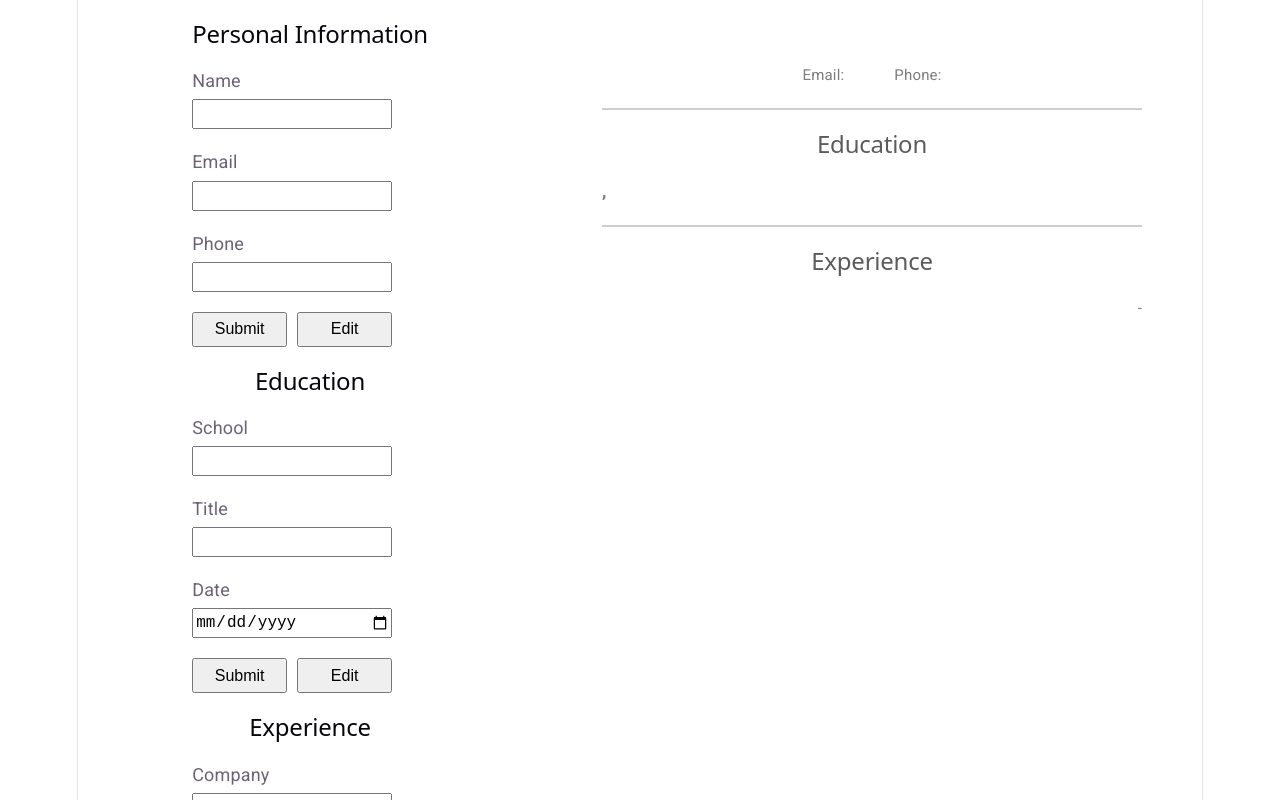
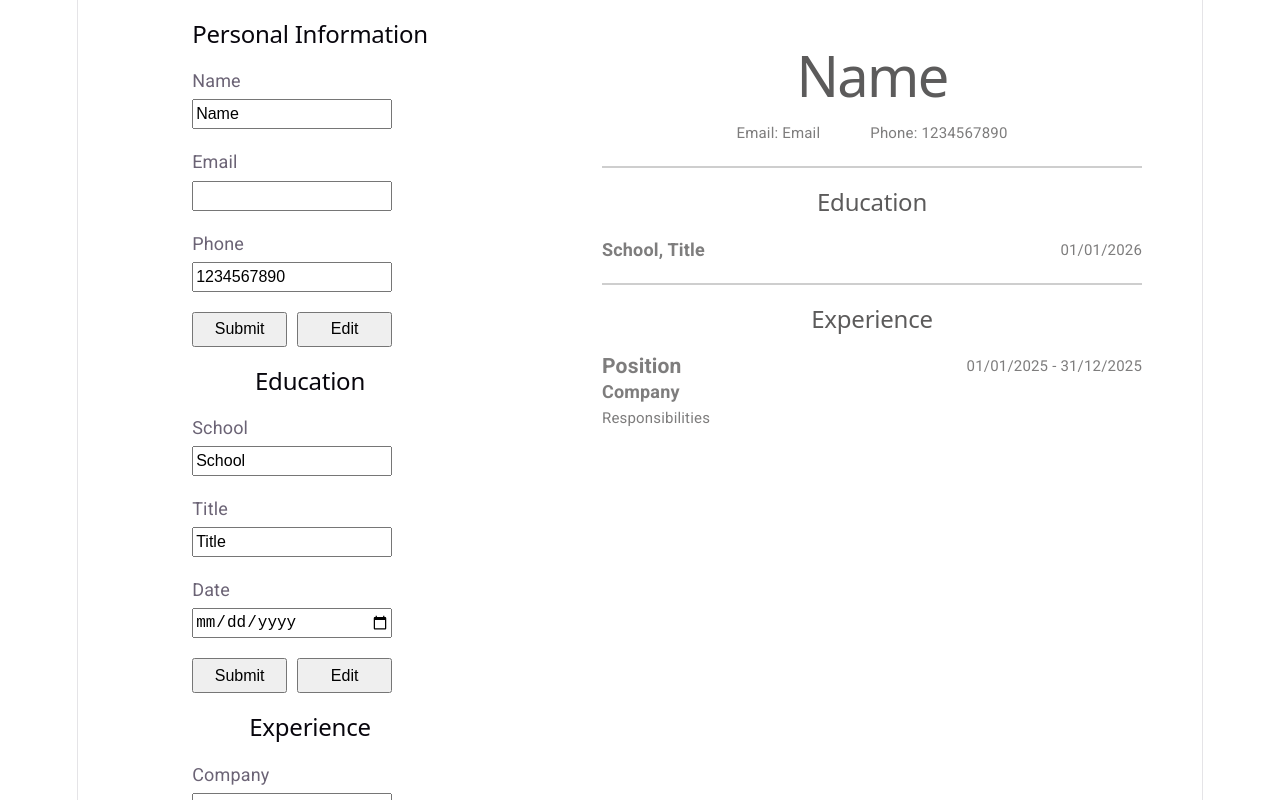
Before and after one commit to joackimgr/CV-Application, a React (Vite) app: page / in a window 1280 px wide. Shown: the top 800 px of the page. Built offline with nearby package versions, Linux system fonts and the light colour scheme; a web font is replaced by a local one.

Commit message:
Added some default values to the template

```diff
--- a/src/components/CV.jsx
+++ b/src/components/CV.jsx
@@ -4,9 +4,9 @@ import Education from './education'
 import Experience from './experience'
 
 function CV() {
-    const [info, setInfo] = useState({name:"", email:"", phone:""})
-    const [edu, setEdu] = useState({school:"", title:"", date:""})
-    const [exp, setExp] = useState({company:"", position:"", responsibilities:"", dateFrom:"", dateTo:""})
+    const [info, setInfo] = useState({name:"Name", email:"Email", phone:"1234567890"})
+    const [edu, setEdu] = useState({school:"School", title:"Title", date:"01/01/2026"})
+    const [exp, setExp] = useState({company:"Company", position:"Position", responsibilities:"Responsibilities", dateFrom:"01/01/2025", dateTo:"31/12/2025"})
 
     return (
         <>
```
